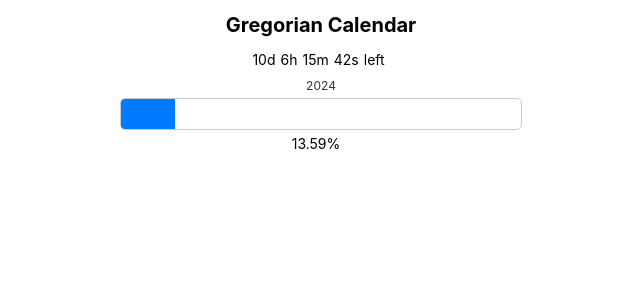
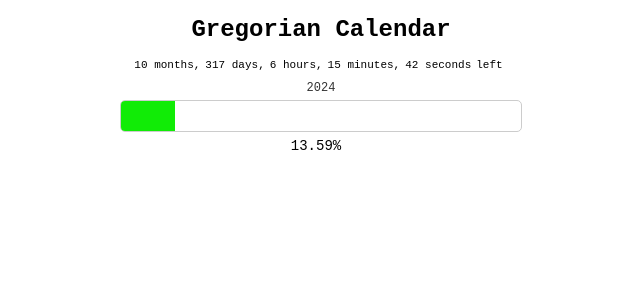
Before and after one commit to tnebiyu/Ethiopia-Year-Progress, a React (Create React App) app: page / in a window 1280 px wide. Shown: the top 300 px of the page, without its empty margins (319-959 px from the left). Built offline with nearby package versions, Linux system fonts and the light colour scheme.

Commit message:
count down fixed font style changed

```diff
--- a/src/App.css
+++ b/src/App.css
@@ -4,6 +4,7 @@
 .yearTitle {
   text-align: center;
   font-size: 20px;
+  font-size: x-large;
 }
 
 .App-logo {
--- a/src/ProgressBar.css
+++ b/src/ProgressBar.css
@@ -7,7 +7,7 @@
 }
 
 .countdown {
-  font-size: 14px;
+  font-size: 11px;
   margin-bottom: 10px;
   text-align: center;
 }
@@ -33,7 +33,7 @@
 
 .progress-bar {
   height: 100%;
-  background-color: #007bff;
+  background-color: #11ec06;
 }
 
 .progress-text {
--- a/src/YearProgressBar.js
+++ b/src/YearProgressBar.js
@@ -1,9 +1,16 @@
 import React, { useState, useEffect } from "react";
 import "./ProgressBar.css";
+function nextYearFromNow() {
+  const start = new Date();
 
+  start.setFullYear(start.getFullYear() + 1);
+
+  return start.getFullYear();
+}
 const YearProgressBar = () => {
   const [progress, setProgress] = useState(0);
   const [countdown, setCountdown] = useState({
+    monthsLeft: 0,
     days: 0,
     hours: 0,
     minutes: 0,
@@ -22,20 +29,25 @@ const YearProgressBar = () => {
     };
 
     calculateProgress();
-
     const calculateCountdown = () => {
       const now = new Date();
-      const endOfMonth = new Date(now.getFullYear(), now.getMonth() + 1, 0);
-      const remainingTime = endOfMonth - now;
+      const nextYear = nextYearFromNow();
+      const endTime = new Date(nextYear, 0, 1, 0, 0).getTime();
+      const remainingTime = endTime - now.getTime();
+
+      const seconds = Math.floor((remainingTime / 1000) % 60);
+      const minutes = Math.floor((remainingTime / 1000 / 60) % 60);
+      const hours = Math.floor((remainingTime / (1000 * 60 * 60)) % 24);
+      const months = 11 - now.getMonth();
       const days = Math.floor(remainingTime / (1000 * 60 * 60 * 24));
-      const hours = Math.floor(
-        (remainingTime % (1000 * 60 * 60 * 24)) / (1000 * 60 * 60)
-      );
-      const minutes = Math.floor(
-        (remainingTime % (1000 * 60 * 60)) / (1000 * 60)
-      );
-      const seconds = Math.floor((remainingTime % (1000 * 60)) / 1000);
-      setCountdown({ days, hours, minutes, seconds });
+
+      setCountdown({
+        months: months,
+        days: days,
+        hours: hours,
+        minutes: minutes,
+        seconds: seconds,
+      });
     };
 
     calculateCountdown();
@@ -50,10 +62,11 @@ const YearProgressBar = () => {
   return (
     <div className="progress-wrapper">
       <div className="countdown">
-        <span>{countdown.days}d</span>
-        <span>{countdown.hours}h</span>
-        <span>{countdown.minutes}m</span>
-        <span>{countdown.seconds}s</span>
+        <span>{countdown.months} months,</span>
+        <span>{countdown.days} days,</span>
+        <span>{countdown.hours} hours,</span>
+        <span>{countdown.minutes} minutes,</span>
+        <span>{countdown.seconds} seconds</span>
         <span>left</span>
       </div>
       <div className="progress-year">{new Date().getFullYear()}</div>
--- a/src/index.css
+++ b/src/index.css
@@ -1,13 +1,11 @@
 body {
   margin: 0;
-  font-family: -apple-system, BlinkMacSystemFont, 'Segoe UI', 'Roboto', 'Oxygen',
-    'Ubuntu', 'Cantarell', 'Fira Sans', 'Droid Sans', 'Helvetica Neue',
-    sans-serif;
+  font-family: "Courier New";
   -webkit-font-smoothing: antialiased;
   -moz-osx-font-smoothing: grayscale;
 }
 
 code {
-  font-family: source-code-pro, Menlo, Monaco, Consolas, 'Courier New',
+  font-family: source-code-pro, Menlo, Monaco, Consolas, "Courier New",
     monospace;
 }
```
